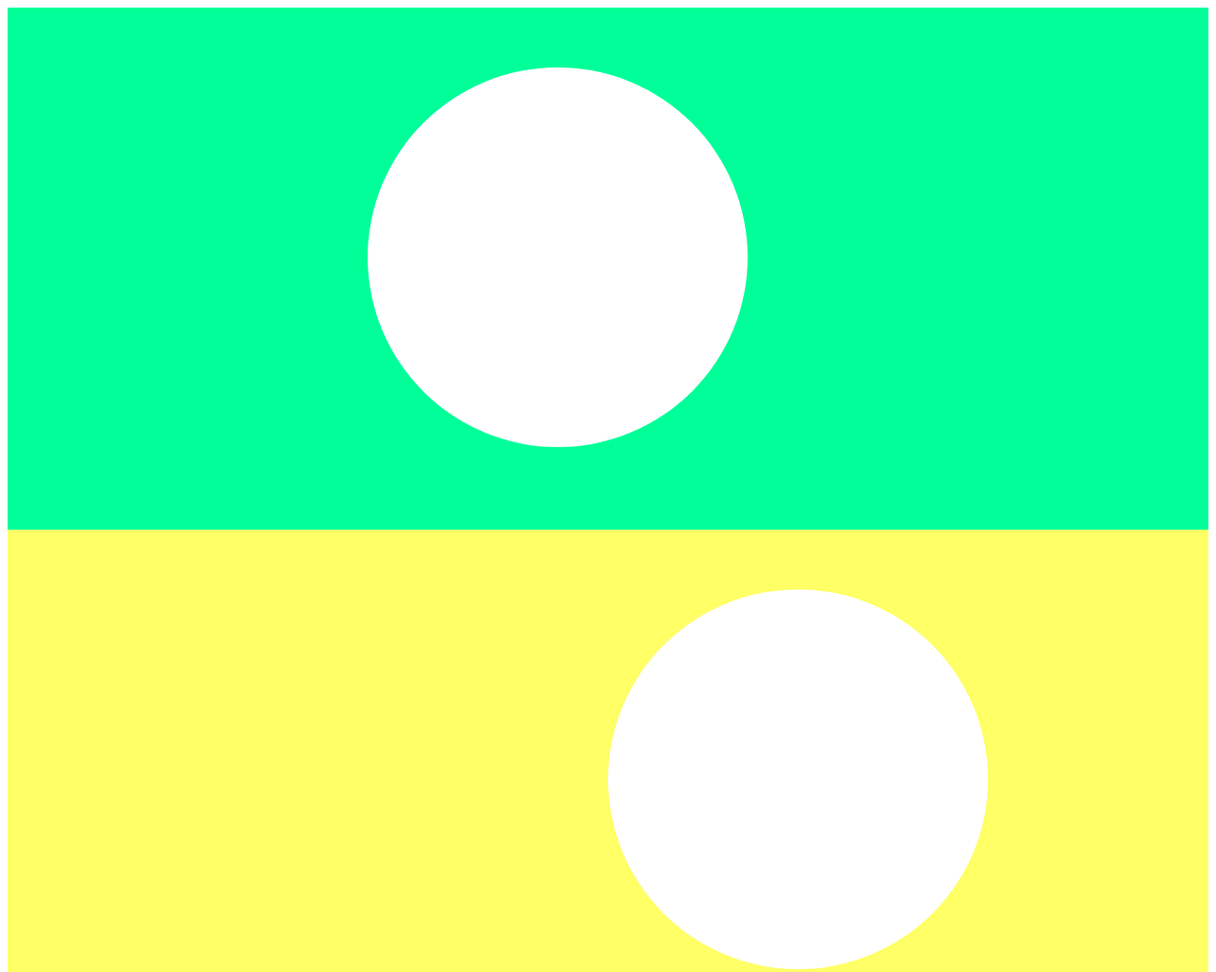
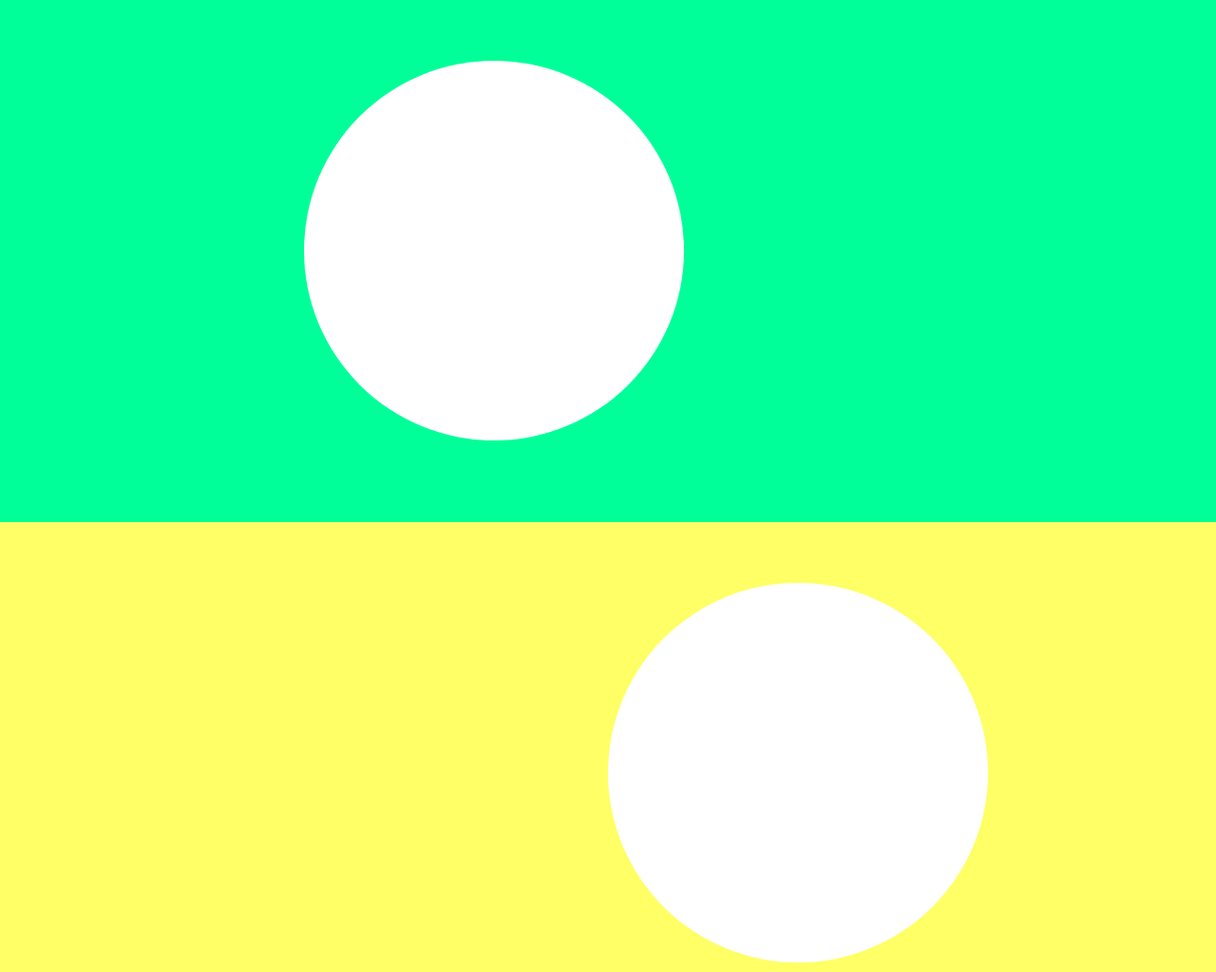
Before and after one commit to jermhern/WIG, a plain HTML site: page index.html in a window 1280 px wide. Shown: the top 1024 px of the page at 95% size. Drawn offline with Linux system fonts and the light colour scheme.

Commit message:
updated body margin

```diff
--- a/styles/styles.css
+++ b/styles/styles.css
@@ -1,3 +1,7 @@
+body {
+	margin: 0;
+}
+
 .box {
 	position: relative;
 }
@@ -28,7 +32,7 @@
 	position: absolute;
 
 	margin-top: 5%;
-	margin-left: 30%;
+	margin-left: 25%;
 }
 
 #white-circle-dos {
@@ -48,6 +52,7 @@
 	background-color: white;
 	border-radius: 50%;
 	position: absolute;
+	overflow: hidden;
 
 	margin-top: 10%;
 	margin-left: 15%;
```
